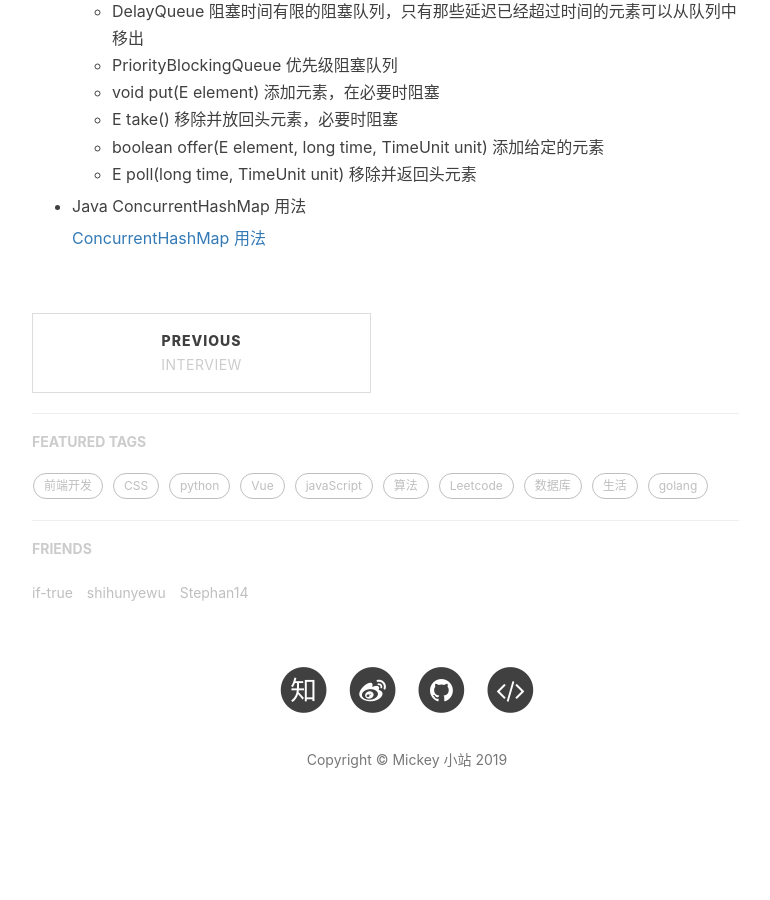
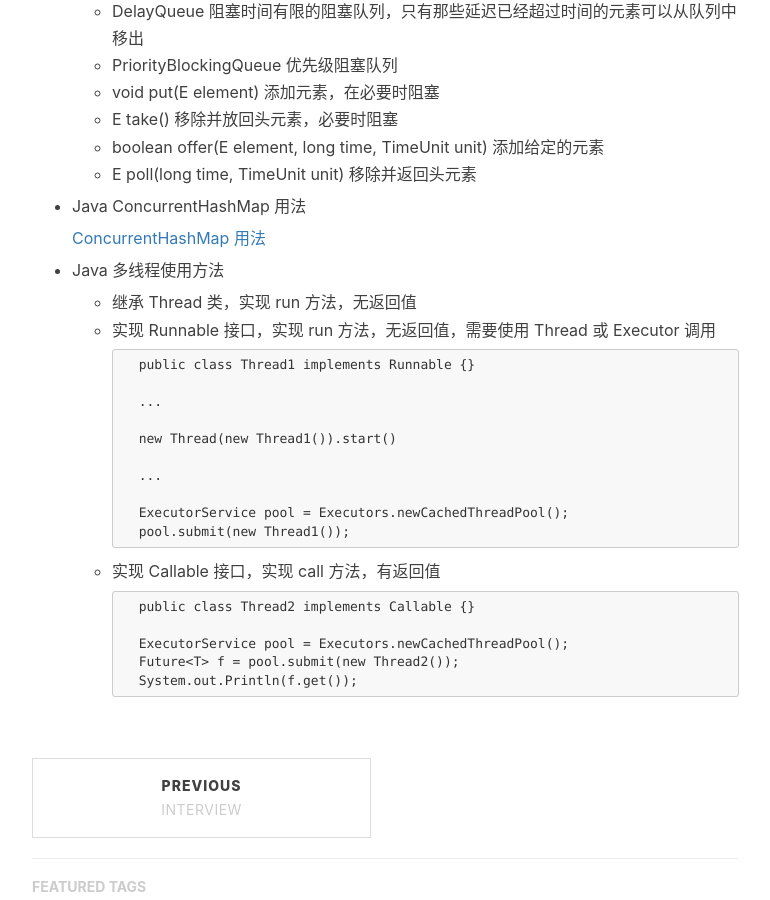
Before and after one commit to mickey0524/mickey0524.github.io, a Jekyll site: the page built from _posts/2019-03-21-begin-java.md, in a window 1280 px wide and 900 px high, scrolled down 4132 px. Shown: the whole window, without its empty margins (233-1003 px from the left). Built offline with Jekyll 4.4.1, drawn with Linux system fonts in a browser that asks for light colours; nearby versions of some CDN libraries; comment, search, counter and statistics services are not loaded; before the commit the page ends 4969 px from its top, so only the background shows below that; some of the changed text lies outside the part shown.

Commit message:
feat(java): update java

````diff
--- a/_posts/2019-03-21-begin-java.md
+++ b/_posts/2019-03-21-begin-java.md
@@ -208,3 +208,31 @@ tags:
 * Java ConcurrentHashMap 用法
 
 	[ConcurrentHashMap 用法](https://blog.csdn.net/zero__007/article/details/49833819)
+
+* Java 多线程使用方法
+
+	* 继承 Thread 类，实现 run 方法，无返回值
+	* 实现 Runnable 接口，实现 run 方法，无返回值，需要使用 Thread 或 Executor 调用
+
+		```
+		public class Thread1 implements Runnable {}
+
+		...
+
+		new Thread(new Thread1()).start()
+
+		...
+
+		ExecutorService pool = Executors.newCachedThreadPool();
+		pool.submit(new Thread1());
+		```
+
+	* 实现 Callable 接口，实现 call 方法，有返回值
+
+		```
+		public class Thread2 implements Callable {}
+
+		ExecutorService pool = Executors.newCachedThreadPool();
+		Future<T> f = pool.submit(new Thread2());
+		System.out.Println(f.get());
+		```
````
Also changed, not shown: other parts of _posts/2019-03-21-begin-java.md (+1 -1 lines).
